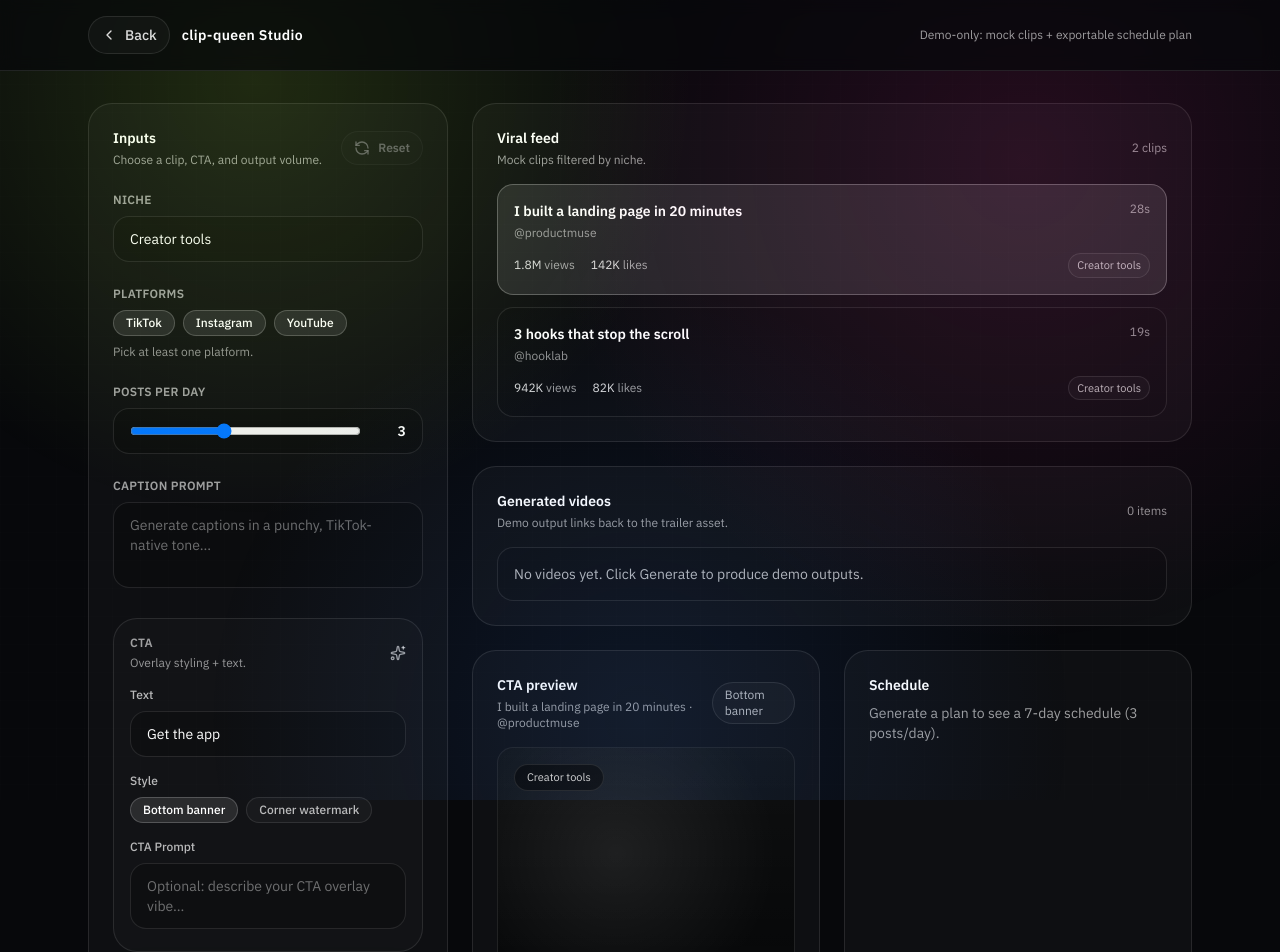
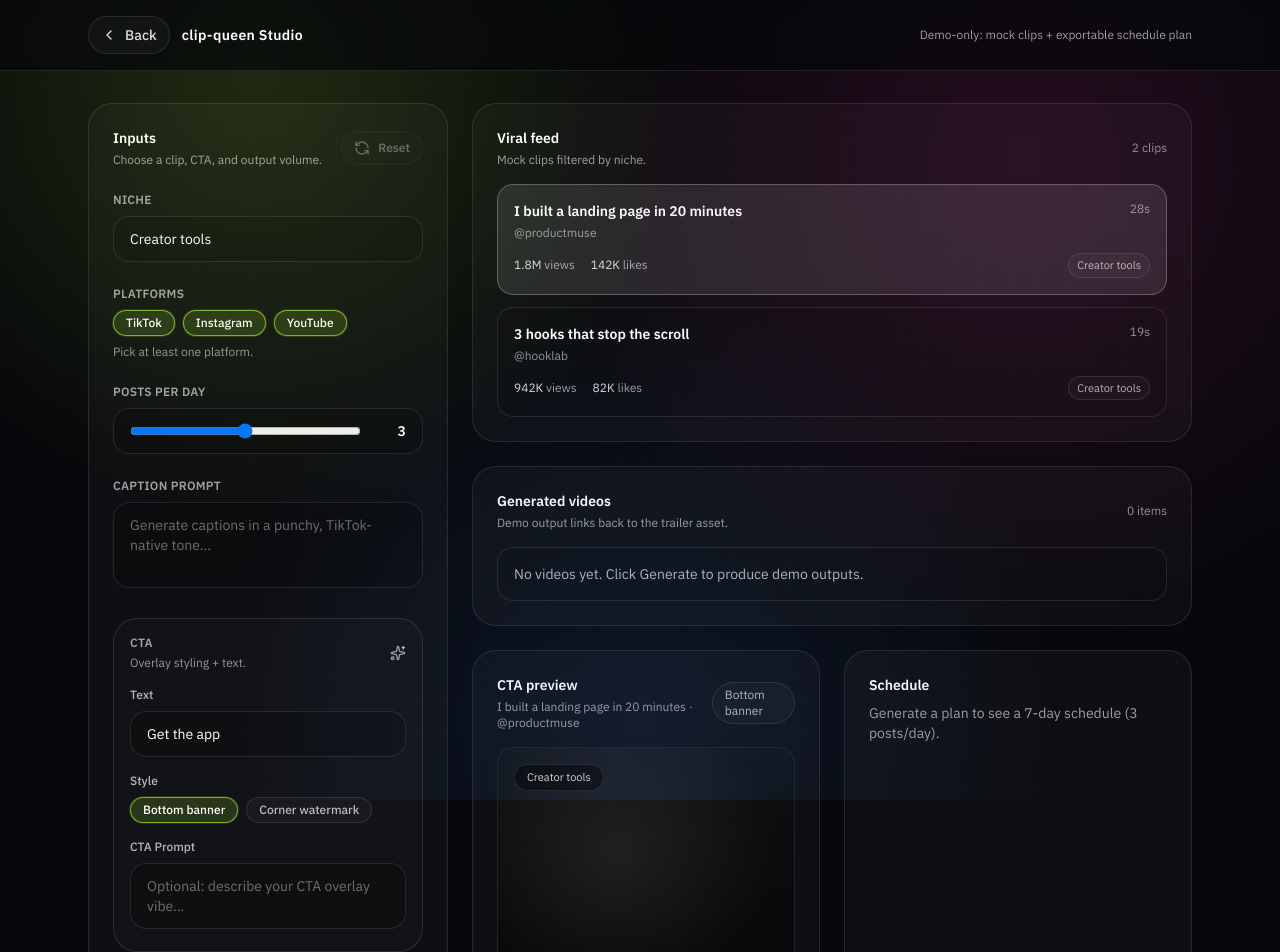
Before and after one commit to admud/clip-queen, a Next.js app: page /studio in a window 1280 px wide. Shown: the top 952 px of the page. Built offline with nearby package versions, Linux system fonts and the light colour scheme.

Commit message:
feat: Reorganize Code for Deployment
Co-authored-by: traeagent <traeagent@users.noreply.github.com>

```diff
--- a/src/components/studio/InputsPanel.tsx
+++ b/src/components/studio/InputsPanel.tsx
@@ -47,7 +47,7 @@ function TogglePill({
       className={[
         "rounded-full border px-3 py-1 text-xs font-medium transition",
         active
-          ? "border-white/20 bg-white/10 text-white"
+          ? "border-[#B6FF3B]/60 bg-[#B6FF3B]/15 text-white shadow-[0_0_0_1px_rgba(182,255,59,0.14)]"
           : "border-white/10 bg-white/[0.03] text-white/70 hover:border-white/20 hover:bg-white/[0.06]",
       ].join(" ")}
     >
@@ -70,7 +70,7 @@ function CheckboxPill({
       className={[
         "cursor-pointer select-none rounded-full border px-3 py-1 text-xs font-medium transition",
         checked
-          ? "border-white/20 bg-white/10 text-white"
+          ? "border-[#B6FF3B]/60 bg-[#B6FF3B]/15 text-white shadow-[0_0_0_1px_rgba(182,255,59,0.14)]"
           : "border-white/10 bg-white/[0.03] text-white/70 hover:border-white/20 hover:bg-white/[0.06]",
       ].join(" ")}
     >
@@ -156,7 +156,7 @@ export function InputsPanel(props: Props) {
             <input
               type="range"
               min={1}
-              max={6}
+              max={5}
               value={props.postsPerDay}
               onInput={(e) => {
                 props.onPostsPerDayChange(Number((e.target as HTMLInputElement).value));
--- a/src/components/studio/constants.ts
+++ b/src/components/studio/constants.ts
@@ -1,4 +1,4 @@
 export function clampPostsPerDay(value: number) {
   if (!Number.isFinite(value)) return 1;
-  return Math.max(1, Math.min(6, Math.round(value)));
+  return Math.max(1, Math.min(5, Math.round(value)));
 }
--- a/src/lib/schedule.ts
+++ b/src/lib/schedule.ts
@@ -9,7 +9,7 @@ function dayLabel(dayOffset: number) {
 
 export function generateSchedule(input: ScheduleInput): ScheduleItem[] {
   const days = 7;
-  const perDay = Math.max(1, Math.min(6, Math.floor(input.postsPerDay)));
+  const perDay = Math.max(1, Math.min(5, Math.floor(input.postsPerDay)));
   const platforms: ScheduleInput["platforms"] = input.platforms.length ? input.platforms : ["tiktok"];
 
   const items: ScheduleItem[] = [];
```
